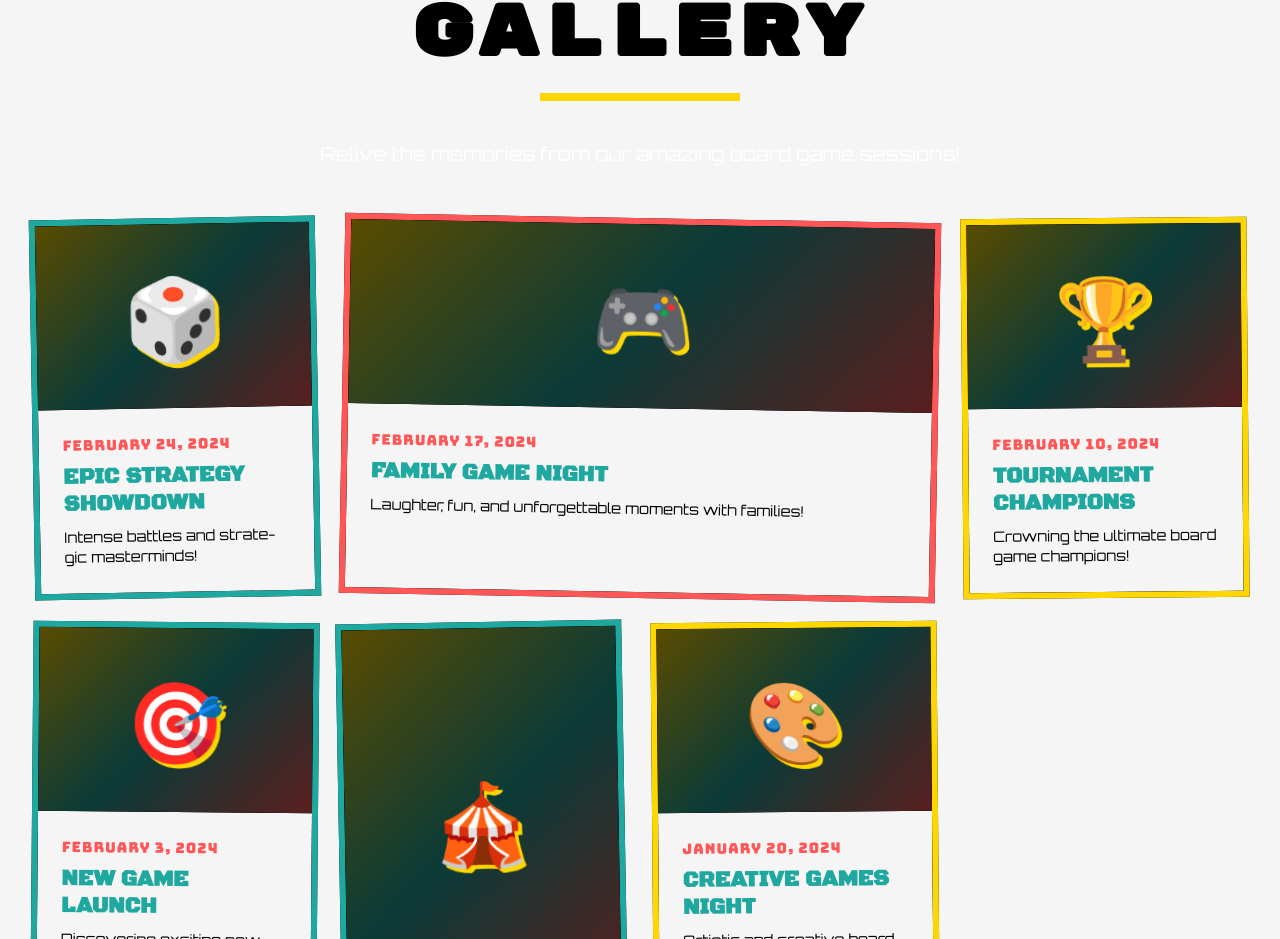
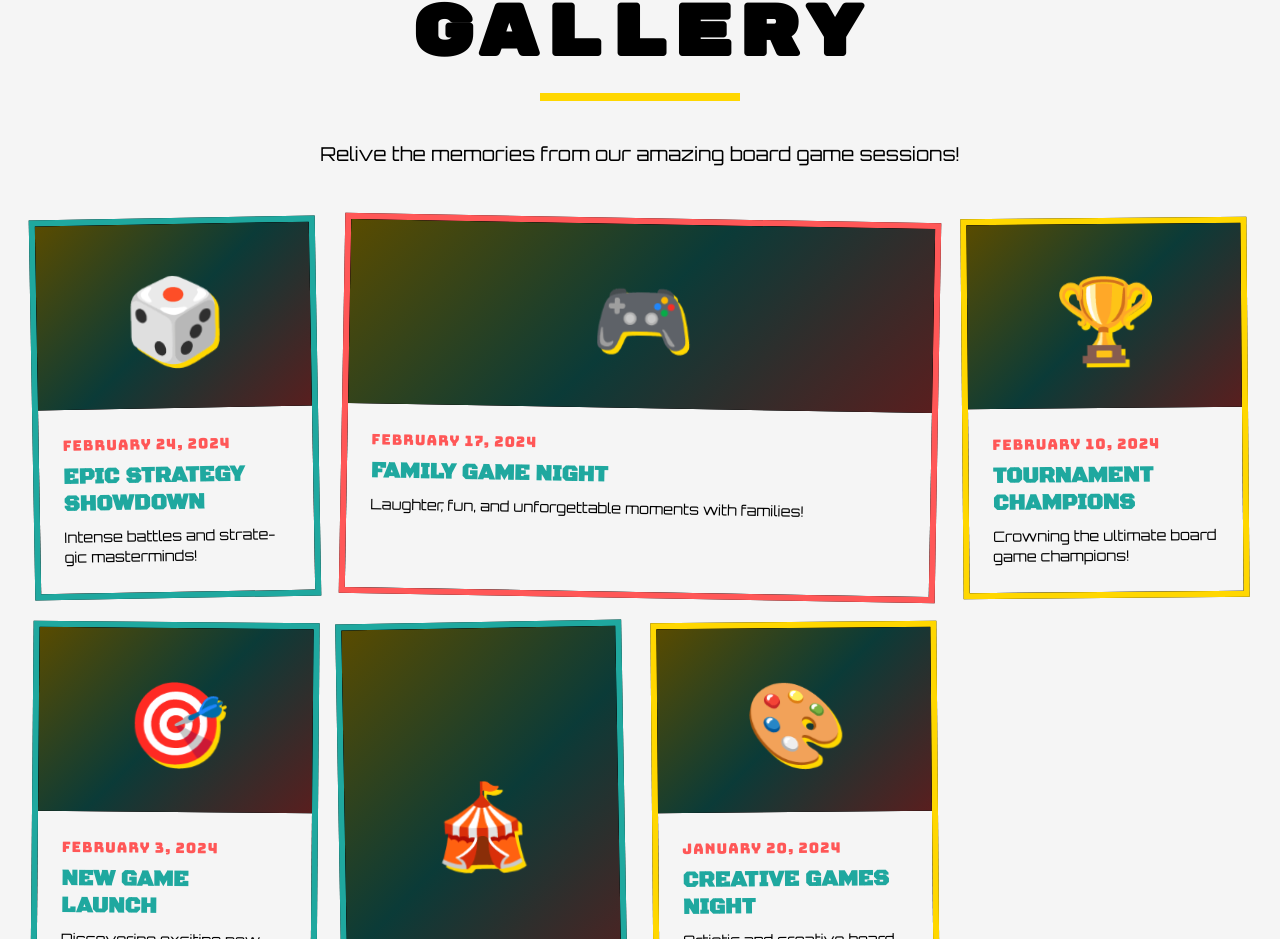
Before and after one commit to spraymachine/theWeekendTable, a React (Vite) app: page / in a window 1280 px wide. Shown: the part 1982-2921 px from the top of the page. Built offline with nearby package versions, Linux system fonts and the light colour scheme.

Commit message:
line color chnage

```diff
--- a/src/App.jsx
+++ b/src/App.jsx
@@ -88,7 +88,7 @@ function App() {
           fontSize: '1.2rem',
           textAlign: 'center',
           marginBottom: '3rem',
-          color: 'var(--brutal-white)'
+          color: 'var(--brutal-black)'
         }}>
           Relive the memories from our amazing board game sessions!
         </p>
```
